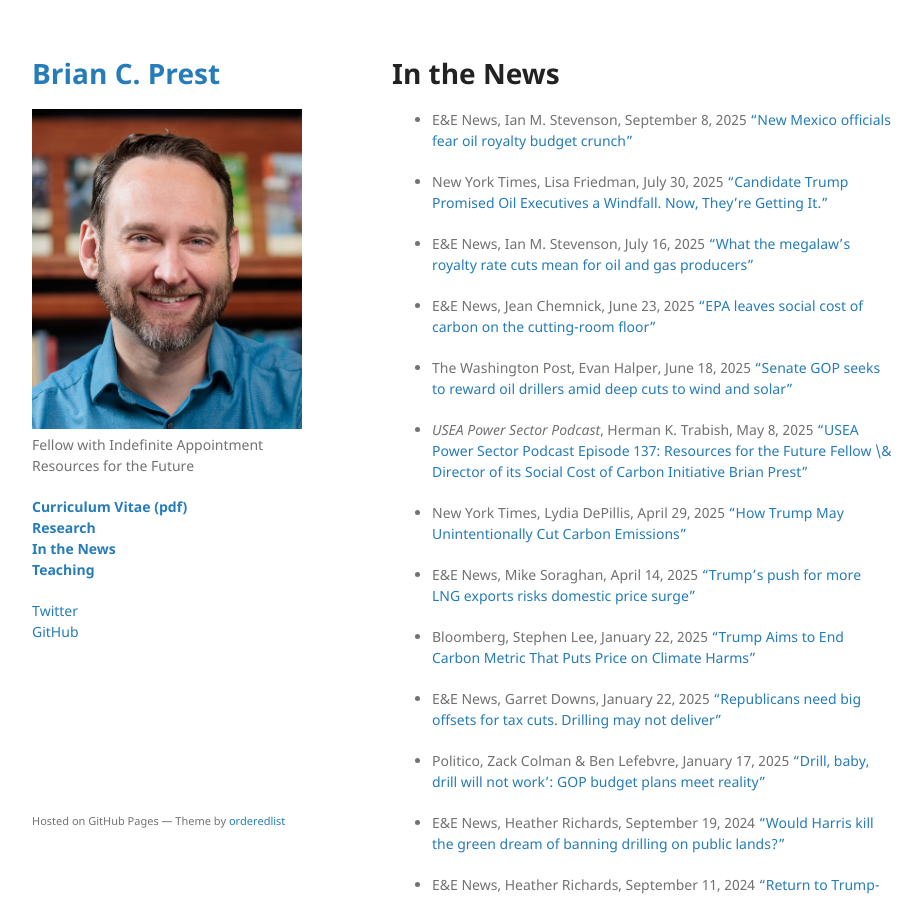
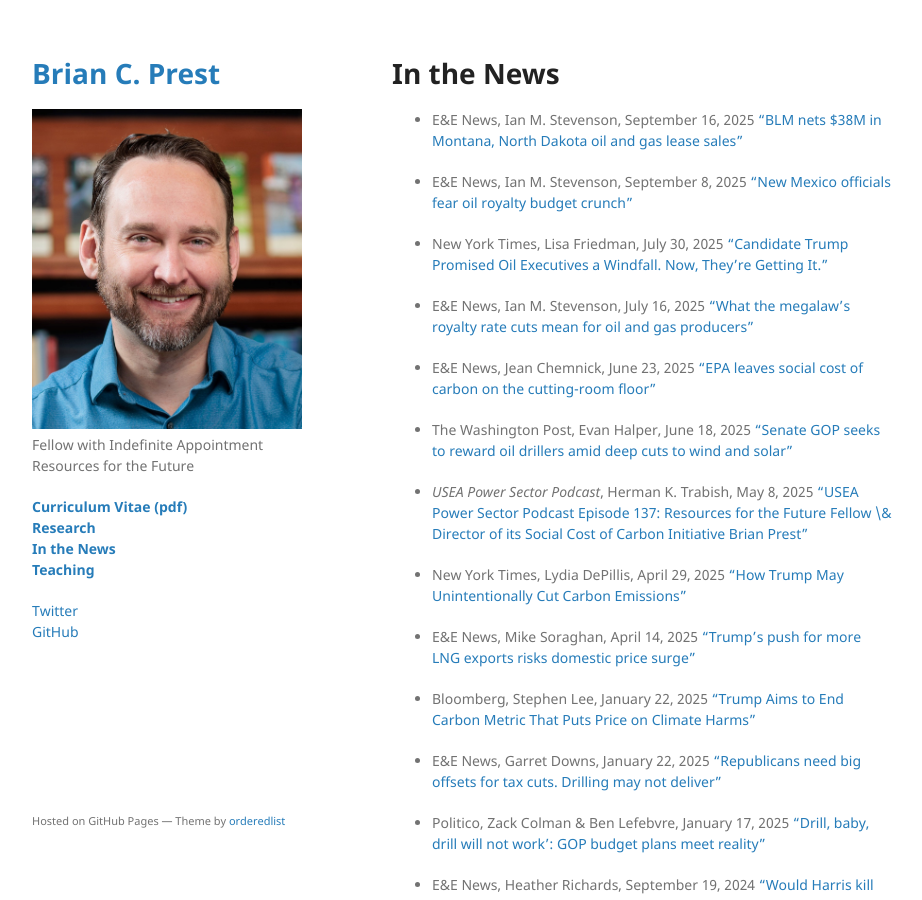
Before and after one commit to bprest/bprest.github.io, a Jekyll site: the page built from in-the-news.md, in a window 1280 px wide and 900 px high. Shown: the whole window, without its empty margins (178-1100 px from the left). Built offline with Jekyll 4.4.1, drawn with Linux system fonts in a browser that asks for light colours; our own code applies the rules of GitHub Pages for plain Markdown files.

Commit message:
add story

```diff
--- a/in-the-news.md
+++ b/in-the-news.md
@@ -3,6 +3,8 @@ layout: default
 ---
 
 # In the News
+
+* E&E News, Ian M. Stevenson, September 16, 2025 ["BLM nets $38M in Montana, North Dakota oil and gas lease sales"](https://subscriber.politicopro.com/article/eenews/2025/09/16/blm-nets-38m-in-montana-north-dakota-oil-and-gas-lease-sales-00564420)
 
 * E&E News, Ian M. Stevenson, September 8, 2025 ["New Mexico officials fear oil royalty budget crunch"](https://subscriber.politicopro.com/article/eenews/2025/09/08/new-mexico-officials-fear-knock-on-effects-of-oil-royalty-cuts-00541655)
 
```
